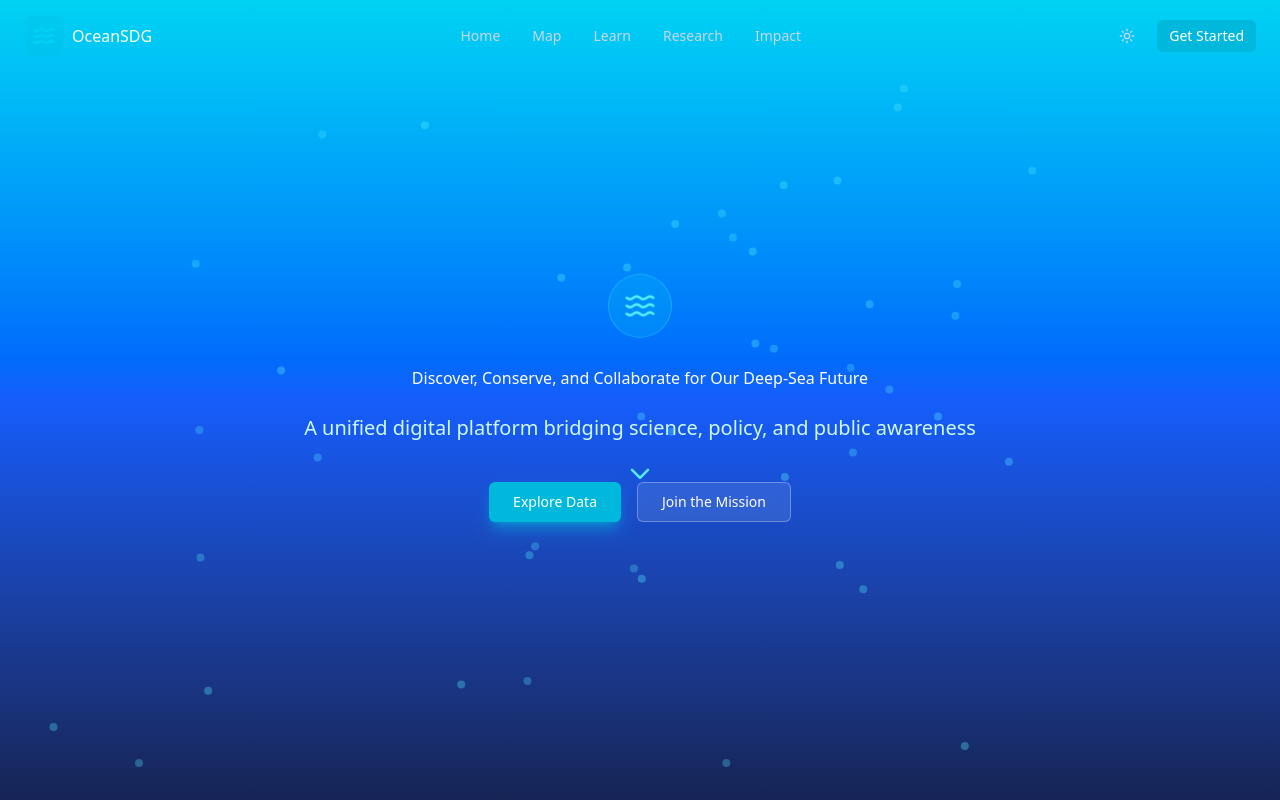
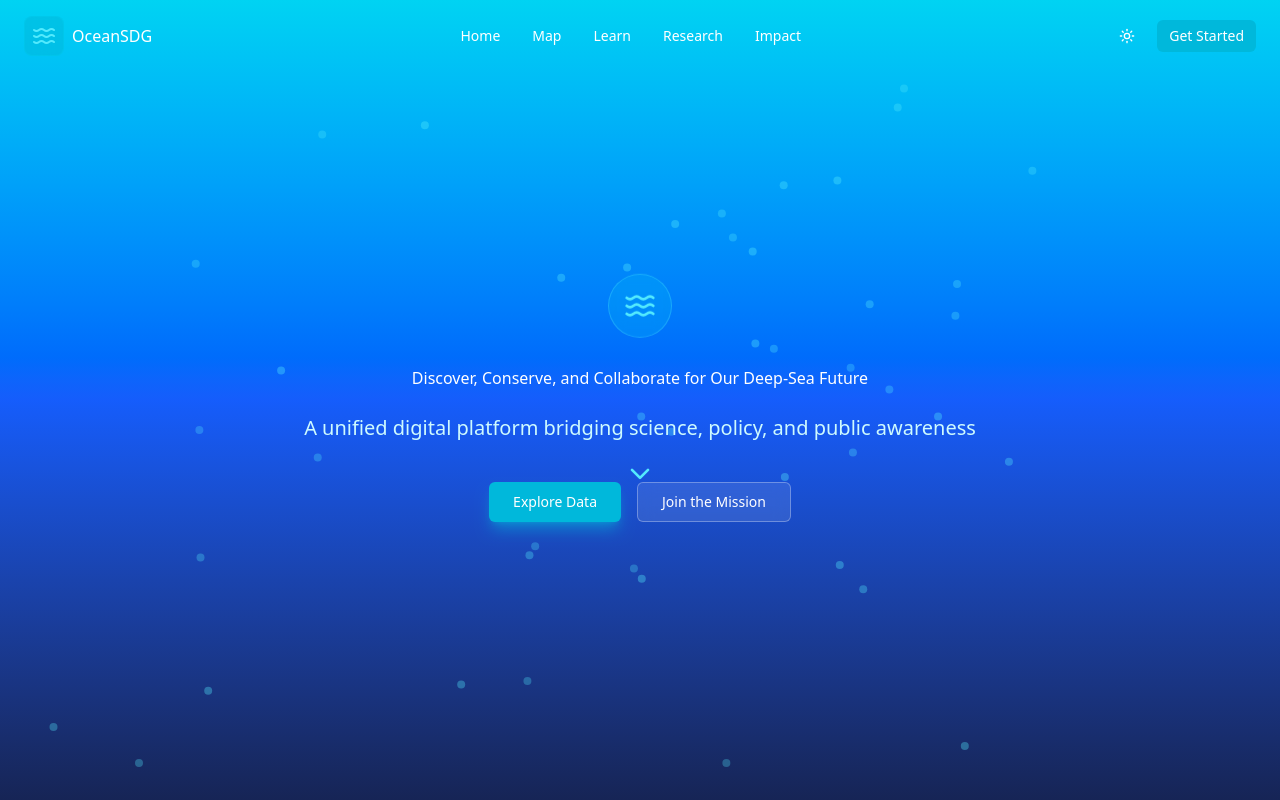
Before and after one commit to Aiyana9697/CS2701-Resources, a React (Vite) app in the folder frontend/: page / in a window 1280 px wide. Shown: the top 800 px of the page. Built offline with nearby package versions, Linux system fonts and the light colour scheme.

Commit message:
Modfied Nav bar text colours

```diff
--- a/frontend/src/components/Navigation.tsx
+++ b/frontend/src/components/Navigation.tsx
@@ -32,7 +32,7 @@ export function Navigation() {
         animate={{ y: 0 }}
         className={`fixed top-0 left-0 right-0 z-50 transition-all duration-300 ${
           isScrolled
-            ? 'bg-slate-950/95 backdrop-blur-md border-b border-cyan-500/20 shadow-lg'
+            ? 'bg-slate-950/90 backdrop-blur-md border-b border-cyan-500/20 shadow-lg'
             : 'bg-transparent'
         }`}
       >
@@ -40,8 +40,8 @@ export function Navigation() {
           <div className="flex items-center justify-between">
             {/* Logo */}
             <div className="flex items-center gap-2">
-              <div className="w-10 h-10 bg-cyan-500/20 rounded-lg flex items-center justify-center backdrop-blur-sm border border-cyan-400/30">
-                <Waves className="w-6 h-6 text-cyan-400" />
+              <div className="w-10 h-10 bg-cyan-500/50 rounded-lg flex items-center justify-center backdrop-blur-sm border border-cyan-400/30">
+                <Waves className="w-6 h-6 text-cyan-300" />
               </div>
               <span className="text-white">OceanSDG</span>
             </div>
@@ -52,7 +52,7 @@ export function Navigation() {
                 <a
                   key={index}
                   href={link.href}
-                  className="text-slate-300 hover:text-cyan-400 transition-colors text-sm"
+                  className="text-white hover:text-cyan-400 transition-colors text-sm"
                 >
                   {link.label}
                 </a>
@@ -65,7 +65,7 @@ export function Navigation() {
                 variant="ghost"
                 size="sm"
                 onClick={toggleTheme}
-                className="text-slate-300 hover:text-cyan-400 hover:bg-cyan-500/10"
+                className="text-white hover:text-cyan-400 hover:bg-cyan-500/10"
               >
                 {theme === 'dark' ? (
                   <Sun className="w-5 h-5" />
```
